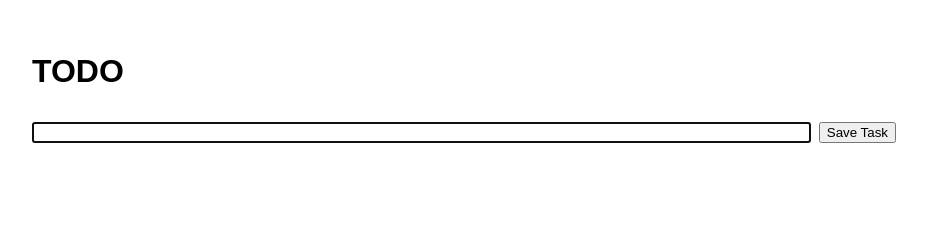
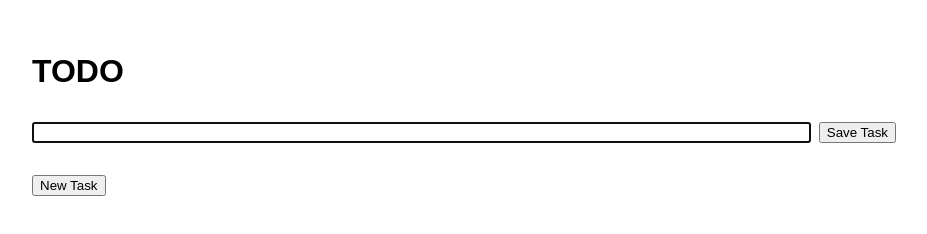
Before and after one commit to jacksoncutler/todo-ts, a website built with Parcel: page src/index.html in a window 1280 px wide. Both pictures are taken after a click on the button "New Task". Shown: the whole page, without its empty margins (176-1103 px from the left). Built offline with nearby package versions, Linux system fonts and the light colour scheme.

Commit message:
Move new todo button to separate container

```diff
--- a/src/index.html
+++ b/src/index.html
@@ -10,6 +10,8 @@
     <main>
       <h1>TODO</h1>
       <ul id="todo-list" class="container"></ul>
+      <div id="new-todo" class="container"></div>
+      <ul id="completed-list" class="container"></ul>
     </main>
     <script src="main.ts" type="module"></script>
   </body>
--- a/src/main.ts
+++ b/src/main.ts
@@ -3,6 +3,7 @@ import createNewTodoBtn from './scripts/newTodoBtn';
 import { loadTodos } from './scripts/util/storage';
 
 const todoList = document.querySelector<HTMLUListElement>('#todo-list');
+const newTodo = document.querySelector<HTMLDivElement>('#new-todo');
 
 loadTodos().forEach((todo) => {
   const todoItem = createTodoItem(todo.id, todo.text);
@@ -10,4 +11,4 @@ loadTodos().forEach((todo) => {
 });
 
 const newTodoBtn = createNewTodoBtn();
-todoList?.appendChild(newTodoBtn);
+newTodo?.appendChild(newTodoBtn);
--- a/src/scripts/newTodoBtn.ts
+++ b/src/scripts/newTodoBtn.ts
@@ -7,9 +7,11 @@ const createNewTodoBtn = () => {
   newTodoBtn.innerHTML = 'New Task';
 
   newTodoBtn.addEventListener('click', () => {
-    const todoList = newTodoBtn.parentElement as HTMLUListElement;
+    const todoList = document.querySelector<HTMLUListElement>('#todo-list');
     const todoForm = createTodoForm();
-    todoList.replaceChild(todoForm, newTodoBtn);
+    if (!todoList) return;
+
+    todoList.appendChild(todoForm);
 
     const todoInput = todoForm.childNodes[0] as HTMLInputElement;
     todoInput.focus();
--- a/src/scripts/todoForm.ts
+++ b/src/scripts/todoForm.ts
@@ -42,7 +42,6 @@ const createTodoForm = (id = '', currentText = '') => {
     const id = uuidv4();
     const todoItem = createTodoItem(id, text);
     todoList.replaceChild(todoItem, todoForm);
-    todoList.appendChild(createNewTodoBtn());
 
     newTodo({
       id: id,
```
